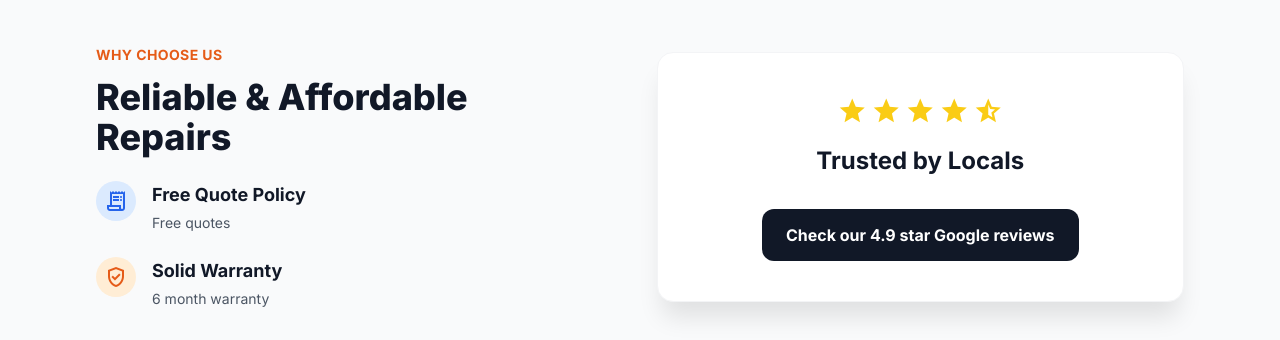
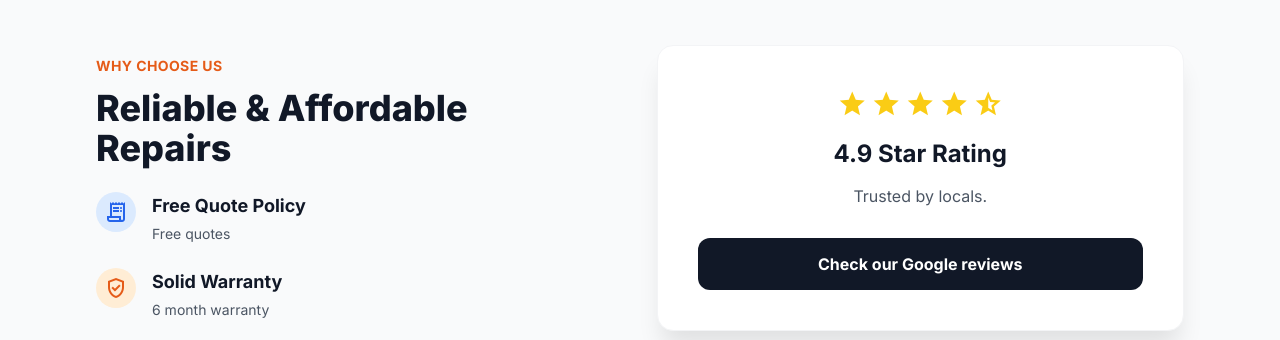
Before and after one commit to togwat/vrepair-website, a React (Vite) app: page / in a window 1280 px wide. Shown: the part 1320-1660 px from the top of the page. Built offline with nearby package versions, Linux system fonts and the light colour scheme.

Commit message:
Section 2 box fix

```diff
--- a/src/pages/home/components/Section2Box.tsx
+++ b/src/pages/home/components/Section2Box.tsx
@@ -35,8 +35,9 @@ export default function Section2Box() {
     return (
         <div className="section2-box transition-default">
             <StarRating rating={rating} />
-            <h4>Trusted by Locals</h4>
-            <a href="https://www.google.com/maps/place/E+Store/@-36.7722017,174.7642281,151m/data=!3m1!1e3!4m8!3m7!1s0x6d0d39102a6f3c07:0x589e76a4d20c7f59!8m2!3d-36.7723341!4d174.7643282!9m1!1b1!16s%2Fg%2F11cjkgqmwt?entry=ttu&g_ep=EgoyMDI2MDExMy4wIKXMDSoASAFQAw%3D%3D" className="section2-box-link transition-default" target="_blank">Check our {rating} star Google reviews</a>
+            <h4>{rating} Star Rating</h4>
+            <p>Trusted by locals.</p>
+            <a href="https://www.google.com/maps/place/E+Store/@-36.7722017,174.7642281,151m/data=!3m1!1e3!4m8!3m7!1s0x6d0d39102a6f3c07:0x589e76a4d20c7f59!8m2!3d-36.7723341!4d174.7643282!9m1!1b1!16s%2Fg%2F11cjkgqmwt?entry=ttu&g_ep=EgoyMDI2MDExMy4wIKXMDSoASAFQAw%3D%3D" className="section2-box-link transition-default" target="_blank">Check our Google reviews</a>
         </div>
     )
 }
--- a/src/pages/home/components/css/Section2Box.css
+++ b/src/pages/home/components/css/Section2Box.css
@@ -45,6 +45,10 @@
     font-weight: 700;   /* bold */
 
     margin: 0;
+}
+
+.section2-box p {
+    color: var(--colour-grey-text-dark);
     margin-bottom: 2rem;
 }
 
@@ -54,7 +58,6 @@
 
     font-weight: 700;   /* bold */
 
-
     background-color: var(--colour-grey-text-black);
 
     border-radius: 0.75rem;
@@ -63,6 +66,9 @@
     padding-bottom: 1rem;
     padding-left: 1.5rem;
     padding-right: 1.5rem;
+
+    width: 100%;
+    box-sizing: border-box;
 }
 
 .section2-box a:hover {
```
